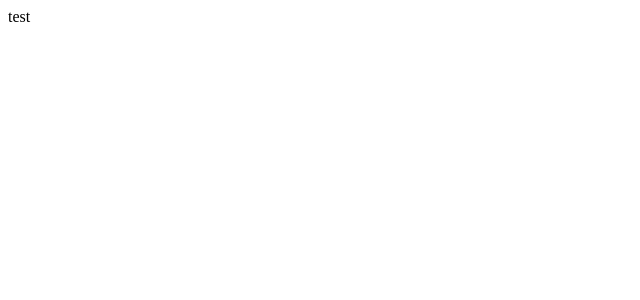
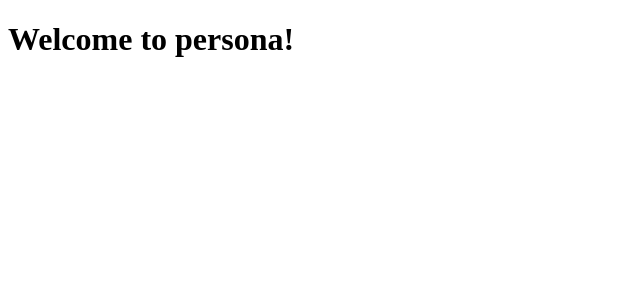
Before and after one commit to Myphz/teamway-test, a Vue app: page / in a window 1280 px wide. Shown: the top 300 px of the page, without its empty margins (0-640 px from the left). Built offline with nearby package versions, Linux system fonts and the light colour scheme.

Commit message:
feat: rename app title

```diff
--- a/index.html
+++ b/index.html
@@ -4,7 +4,7 @@
     <meta charset="UTF-8" />
     <link rel="icon" type="image/svg+xml" href="/vite.svg" />
     <meta name="viewport" content="width=device-width, initial-scale=1.0" />
-    <title>Vite + Vue + TS</title>
+    <title>Persona</title>
   </head>
   <body>
     <div id="app"></div>
--- a/src/App.vue
+++ b/src/App.vue
@@ -1,3 +1,5 @@
 <script setup lang="ts"></script>
 
-<template>test</template>
+<template>
+  <h1>Welcome to persona!</h1>
+</template>
```
